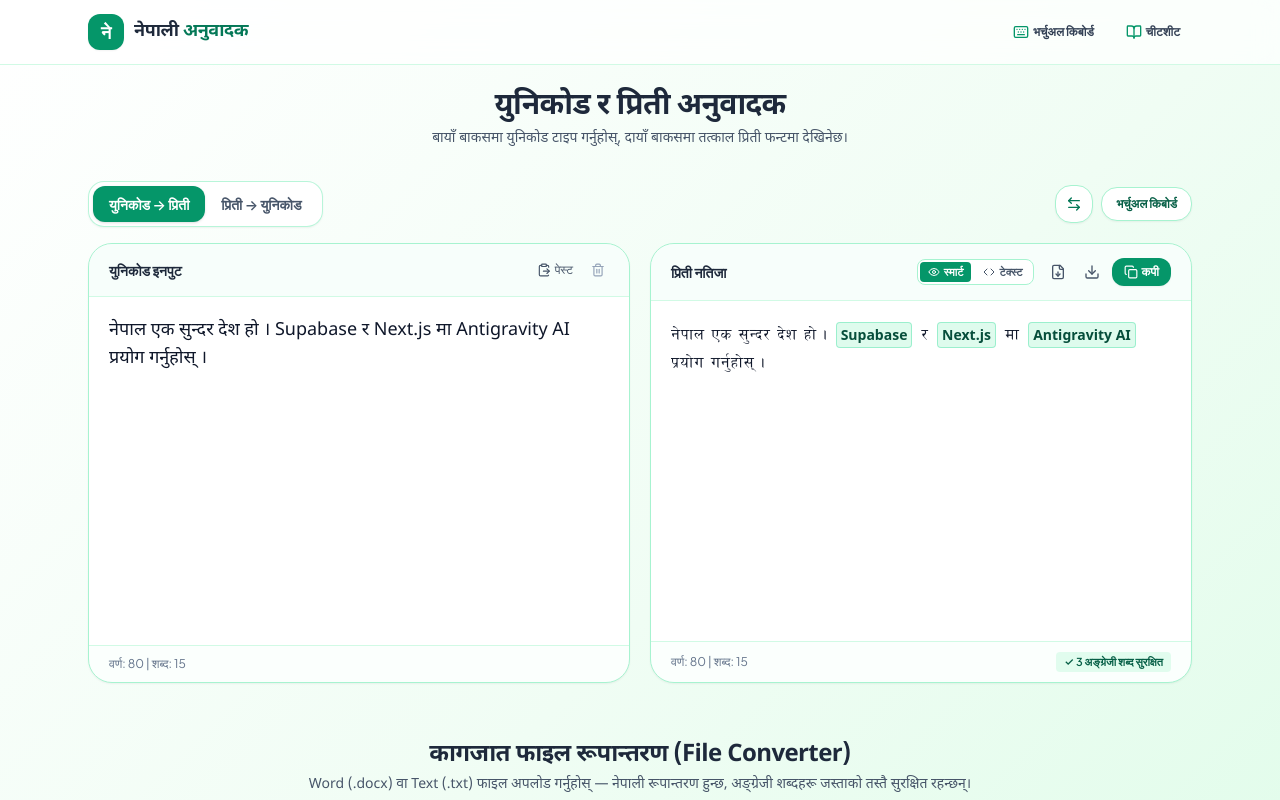
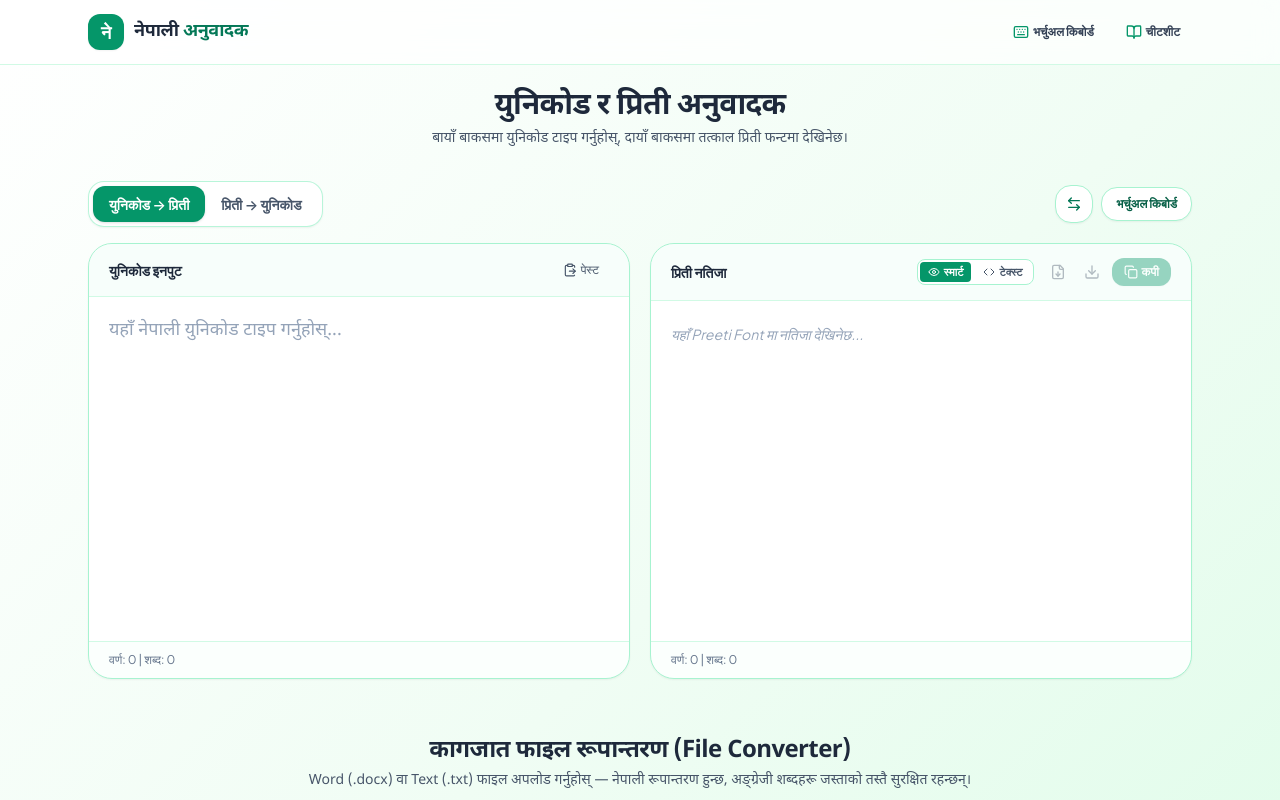
Before and after one commit to vivekgurungsir-design/uni_to_preeti, a Next.js app: page / in a window 1280 px wide. Shown: the top 800 px of the page. Built offline with nearby package versions, Linux system fonts and the light colour scheme.

Commit message:
feat: default to clean empty input and output boxes on initial page visit

```diff
--- a/src/components/TranslatorPane.tsx
+++ b/src/components/TranslatorPane.tsx
@@ -25,13 +25,10 @@ export default function TranslatorPane({
   onOpenVirtualKeyboard,
   injectedText,
 }: TranslatorPaneProps) {
-  const INITIAL_SOURCE = "नेपाल एक सुन्दर देश हो । Supabase र Next.js मा Antigravity AI प्रयोग गर्नुहोस् ।";
-  const initialMixed = convertMixedText(INITIAL_SOURCE, "unicode-to-preeti");
-
   const [mode, setMode] = useState<"unicode-to-preeti" | "preeti-to-unicode">("unicode-to-preeti");
-  const [sourceText, setSourceText] = useState(INITIAL_SOURCE);
-  const [convertedText, setConvertedText] = useState(initialMixed.convertedText);
-  const [segments, setSegments] = useState<MixedSegment[]>(initialMixed.segments);
+  const [sourceText, setSourceText] = useState("");
+  const [convertedText, setConvertedText] = useState("");
+  const [segments, setSegments] = useState<MixedSegment[]>([]);
   const [viewMode, setViewMode] = useState<"visual" | "raw">("visual");
   const [copied, setCopied] = useState(false);
 
```
